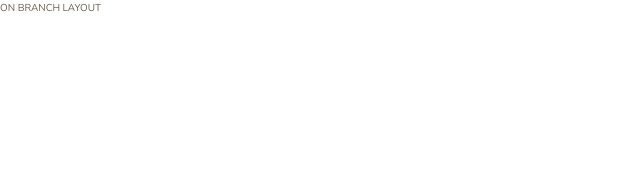
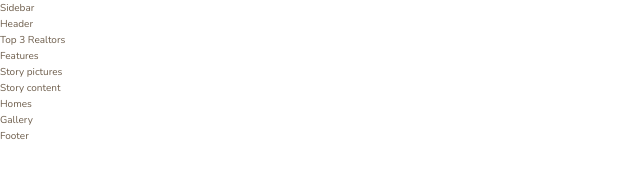
Before and after one commit to thomruns/NexterTKD, a website: page index.html in a window 1280 px wide. Shown: the whole page, without its empty margins (0-640 px from the left). Drawn offline with nearby package versions, Linux system fonts and the light colour scheme.

Commit message:
Basic html structure markup

```diff
--- a/index.html
+++ b/index.html
@@ -12,6 +12,40 @@
         <title>nexter &mdash; your home, your freedom</title>
     </head>
     <body class="container">
-        ON BRANCH LAYOUT
+        <div class="sidebar">
+            Sidebar
+        </div>
+
+        <header class="header">
+            Header
+        </header>
+
+        <div class="realtors">
+            Top 3 Realtors
+        </div>
+
+        <section class="features">
+            Features
+        </section>
+
+        <div class="story__pictures">
+            Story pictures
+        </div>
+
+        <div class="story__content">
+            Story content
+        </div>
+
+        <section class="homes">
+            Homes
+        </section>
+
+        <section class="gallery">
+            Gallery
+        </section>
+
+        <footer class="footer">
+            Footer
+        </footer>
     </body>
 </html>
```
